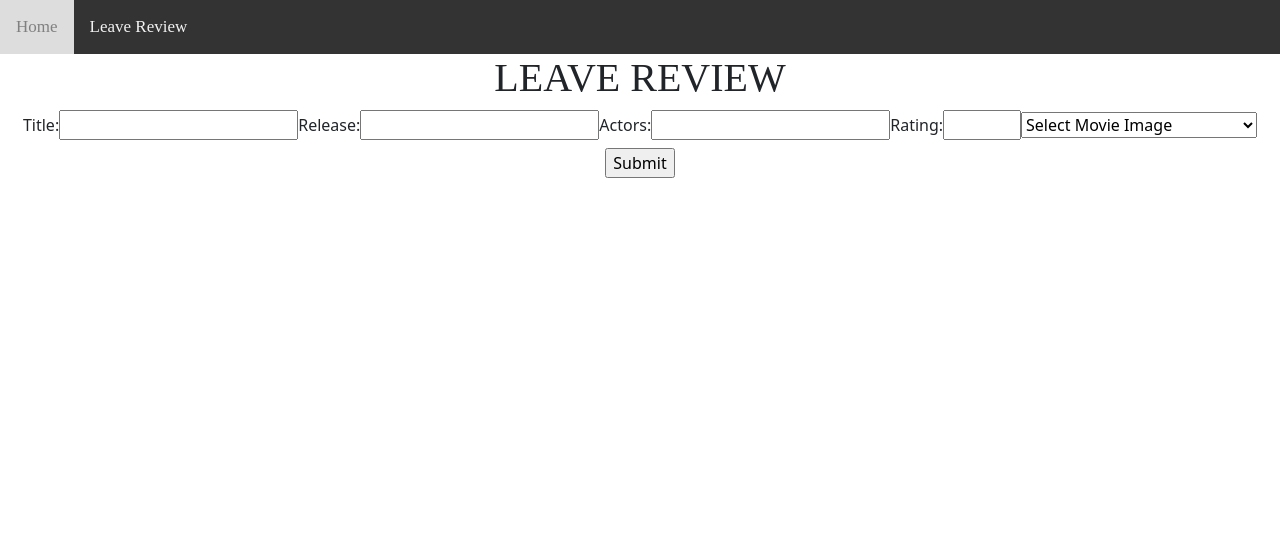
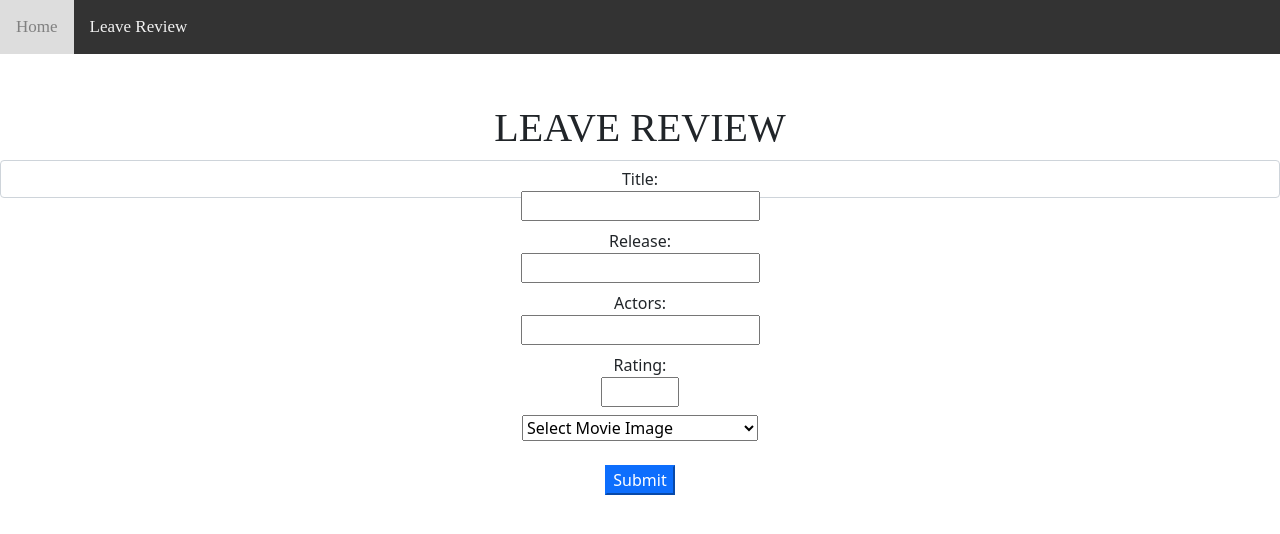
Before and after one commit to robinlaws/Movie-Reviews-React, a React (Create React App) app in the folder movie-reviews/: page /leavereview in a window 1280 px wide. Shown: the top 534 px of the page. Built offline with nearby package versions, Linux system fonts and the light colour scheme.

Commit message:
bootstrap
bootstrap

```diff
--- a/movie-reviews/src/index.css
+++ b/movie-reviews/src/index.css
@@ -33,4 +33,5 @@ code {
 h1, h2, h3 {
   font-family:  'American Typewriter', serif, monospace;
   font-weight: bold;
+  padding-top: 50px;
 }
--- a/movie-reviews/src/pages.js
+++ b/movie-reviews/src/pages.js
@@ -38,22 +38,24 @@ export function Home(props){
 
     if(props.movies){
     return (
-        <div>
+        <div id="align-content-*-center">
             <h1>MOVIE REVIEWS</h1>
-            <ul style={{textAlign: "left", listStyleType: "none"  }}>
+            <hr></hr>
+            <ul style={{textAlign: "left", listStyleType: "none", textAlign: "center"  }}>
             {props.movies.map(movie=> (
             <>
                 <li key={movie.title}><h3>{movie.title}</h3></li>
                 <li key={movie.release}>Release: {movie.release}</li>
                 <li key={movie.actors}>Actors: {movie.actors}</li>
                 <li key={movie.rating}>Rating: {movie.rating}/5</li>
-                <img src={movie.image} alt="movie poster"></img>
+                <img src={movie.image} alt="movie poster"></img><br /><br />
                 <button onClick={removeMovie} name={movie.title}>Remove Movie</button>
             <hr></hr>
             </>
+
         ))}
-      </ul>
-</div>
+            </ul>
+        </div>
     )};
         return (
             <p>NO MOVIES AVAILABLE!</p>
@@ -87,12 +89,12 @@ export function LeaveReview(props){
 
     return (
         <div><h1>LEAVE REVIEW</h1>
-            <form onSubmit={handleSubmit}>
-                <label>Title:<input type="text" name="title" value={inputs.title || ""} onChange={handleChange}/></label>
-                <label>Release:<input type="text" name="release" value={inputs.release || ""} onChange={handleChange}/></label>
-                <label>Actors:<input type="text" name="actors" value={inputs.actors || ""} onChange={handleChange}/></label>
-                <label>Rating:<input type="number" max="5" min="0"  name="rating" value={inputs.rating || ""} onChange={handleChange}/></label>
-                <select name="image" value={inputs.image || ""} onChange={handleChange}>
+            <form className="form-control" onSubmit={handleSubmit}>
+                <label>Title:<input className="input-group" type="text" name="title" value={inputs.title || ""} onChange={handleChange}/></label><br />
+                <label>Release:<input className="input-group" type="text" name="release" value={inputs.release || ""} onChange={handleChange}/></label><br />
+                <label>Actors:<input className="input-group" type="text" name="actors" value={inputs.actors || ""} onChange={handleChange}/></label><br />
+                <label>Rating:<input className="input-group" type="number" max="5" min="0"  name="rating" value={inputs.rating || ""} onChange={handleChange}/></label><br />
+                <select name="image" className="drop-down" value={inputs.image || ""} onChange={handleChange}>
                     <option defaultValue="" value="">Select Movie Image</option>
                     <option value='/movieImages/generic.jpeg'> Other</option>
                     <option value='/movieImages/forrestgump.jpeg'>Forrest Gump</option>
@@ -102,8 +104,8 @@ export function LeaveReview(props){
                     <option value='/movieImages/darkknight.jpg'>The Dark Knight</option>
                     <option value='/movieImages/godfather.jpg'>The Godfather</option>
                     <option value='/movieImages/fightclub.jpg'>Fight Club</option>
-                </select>
-                <input type="submit" value="Submit" onClick={handleSubmit}/>
+                </select><br /><br />
+                <input className="btn-primary" type="submit" value="Submit" onClick={handleSubmit}/>
             </form>
         </div>
 
```
Also changed, not shown: movie-reviews/public/movies.json (+4 -4 lines).
